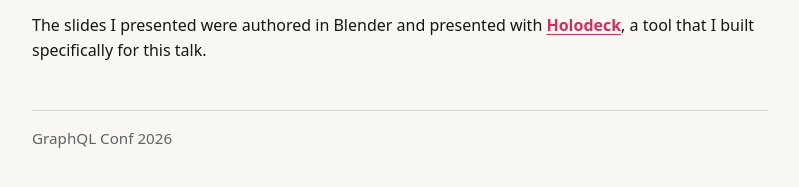
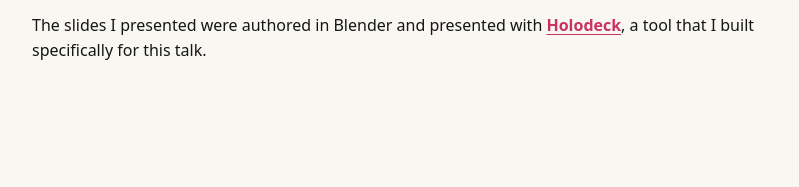
Before and after one commit to jbellenger/brute-force-correctness, a Jekyll site: the page built from index.md, in a window 1280 px wide. Shown: the part 608-795 px from the top of the page, without its empty margins (240-1039 px from the left). Built offline with Jekyll 4.4.1, drawn with Linux system fonts in a browser that asks for light colours.

Commit message:
Update default.html

```diff
--- a/_layouts/default.html
+++ b/_layouts/default.html
@@ -131,10 +131,6 @@
       </header>
 
       {{ content }}
-
-      <footer>
-        <p>GraphQL Conf 2026</p>
-      </footer>
     </main>
   </body>
 </html>
```
